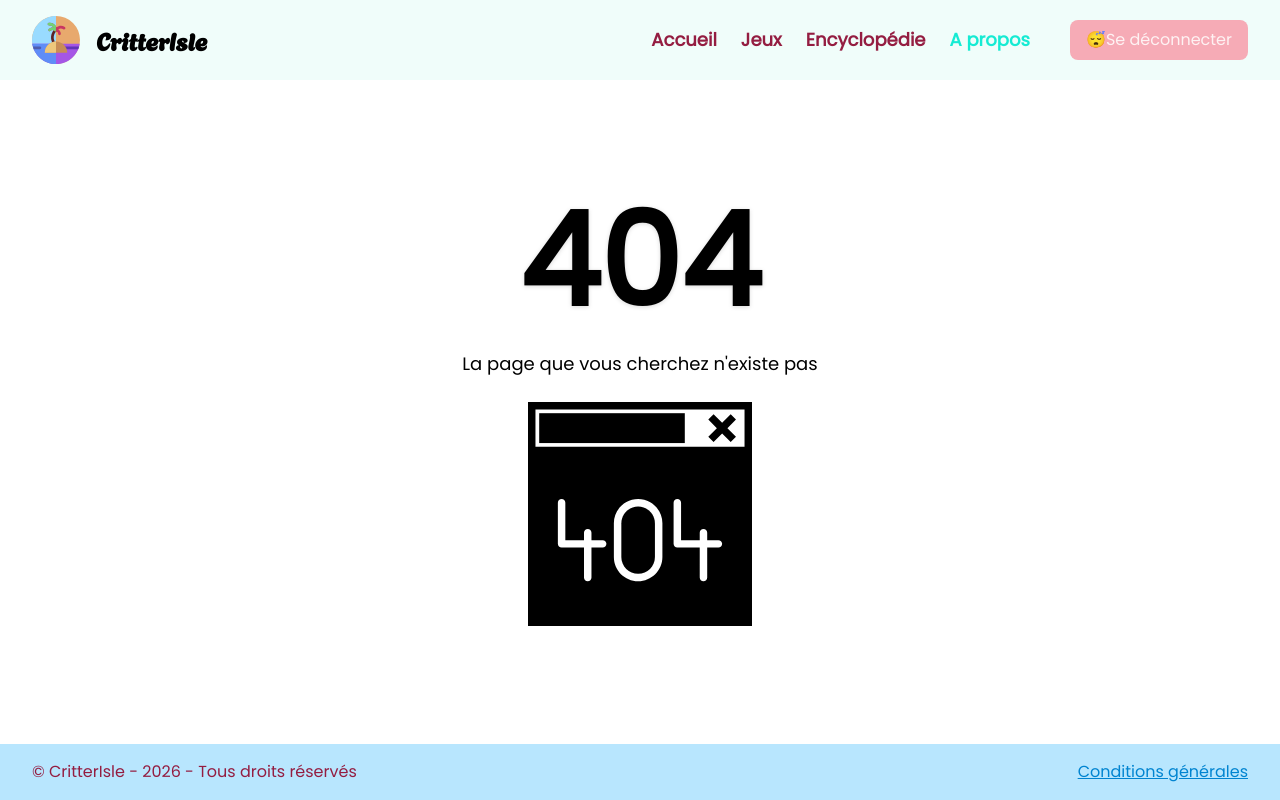
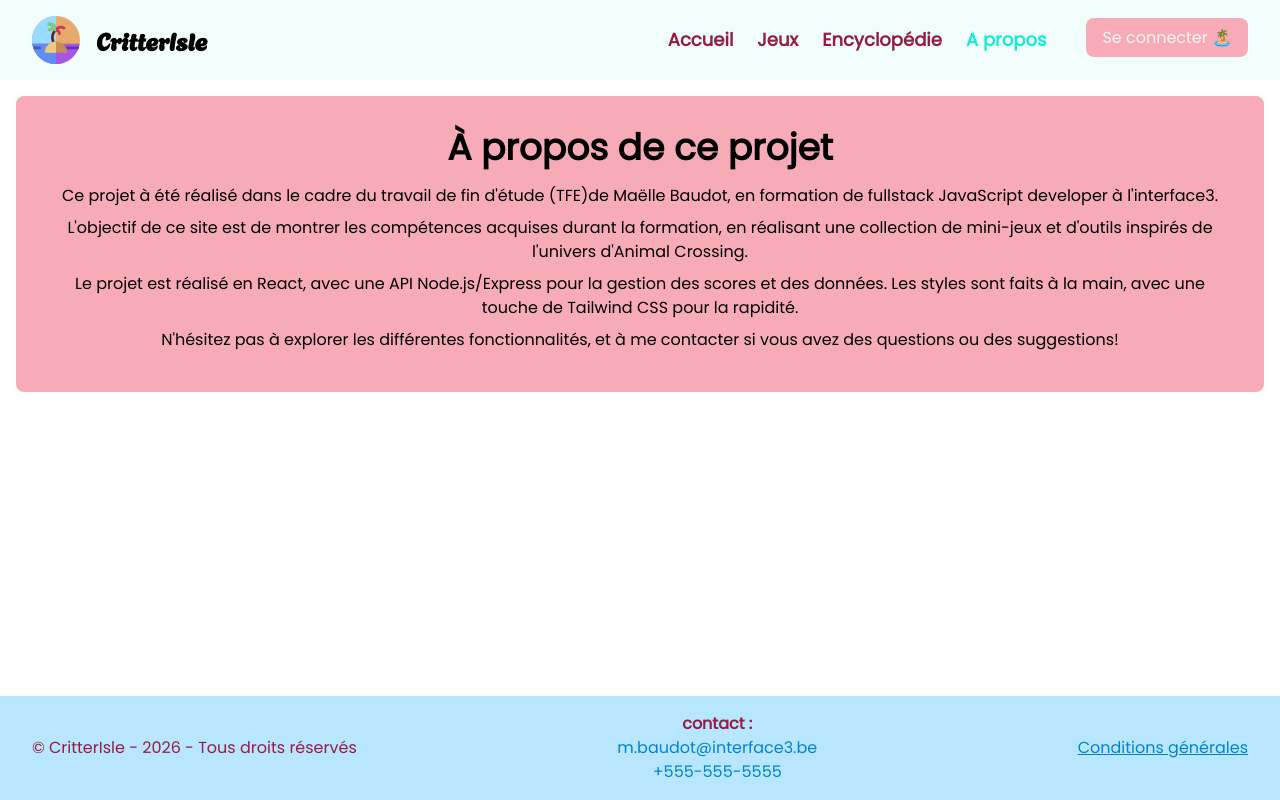
Before and after one commit to LostRibby/CritterIsle.Front, a React (Vite) app: page /about in a window 1280 px wide. Before the commit this address had no page. Built offline with nearby package versions, Linux system fonts and the light colour scheme; sample sign-in values are in the browser's storage.

Commit message:
btn login logout fixed, contact added, about page done

```diff
--- /dev/null
+++ b/src/Features/apropos/Apropos.jsx
@@ -0,0 +1,21 @@
+
+export const Apropos = () => {
+    return (
+        <div className="text-center bg-froly-300 rounded-lg  m-4 p-8 ">
+            <h1 className="text-4xl font-bold font-froly-800 mb-4">À propos de ce projet</h1>
+            <p className="text-md mb-2">
+                Ce projet à été réalisé dans le cadre du travail de fin d'étude (TFE)de Maëlle Baudot, en formation de fullstack JavaScript developer à l'interface3.
+            </p>
+
+            <p className="text-md mb-2">
+                L'objectif de ce site est de montrer les compétences acquises durant la formation, en réalisant une collection de mini-jeux et d'outils inspirés de l'univers d'Animal Crossing.
+            </p>
+            <p className="text-md mb-2">
+                Le projet est réalisé en React, avec une API Node.js/Express pour la gestion des scores et des données. Les styles sont faits à la main, avec une touche de Tailwind CSS pour la rapidité.
+            </p>
+            <p className="text-md mb-2">
+                N'hésitez pas à explorer les différentes fonctionnalités, et à me contacter si vous avez des questions ou des suggestions!
+            </p>
+        </div>
+    );
+};
--- a/src/Features/auth/Btnlogout.jsx
+++ b/src/Features/auth/Btnlogout.jsx
@@ -7,11 +7,12 @@ export function BtnLogout() {
 
     const handleLogout = () => {
         setToken(null);
+        localStorage.removeItem("token");
+        window.location.href = "/auth/login";
     }
 
     return(
         <button className='btn flex flex-row' onClick={handleLogout}>
-            <span >😴</span>
             <span className='whitespace-nowrap hidden lg:block'>Se déconnecter</span>
         </button>
     )
--- a/src/Features/auth/ProtectedPage.jsx
+++ b/src/Features/auth/ProtectedPage.jsx
@@ -3,9 +3,9 @@ import { isConnectedAtom } from "../../atoms/auth.atom";
 import { Navigate } from "react-router-dom";
 
 export function ProtectedPage({children}){
-    const isConnect = useAtomValue(isConnectedAtom);
+    const isConnected = useAtomValue(isConnectedAtom);
 
-    if(!isConnect){
+    if(!isConnected){
         return <Navigate to='/auth/login' replace/>
 
     }
--- a/src/Features/game/fishingGame.jsx
+++ b/src/Features/game/fishingGame.jsx
@@ -100,10 +100,11 @@ const saveScore = async (newScore) => {
         try {
             await axios.post(
                 "http://localhost:3000/api/Score",
+
                 {
-                token,
-                score: newScore,
-            },
+                    score: newScore
+                }
+                ,
                 {
                     headers: {
                         Authorization: `Bearer ${token}`,
@@ -118,13 +119,12 @@ const saveScore = async (newScore) => {
         }
     };
 
-const catchFish = (fish) => {
+    const catchFish = async (fish) => {
         if (gameOver) return;
 
         const updatedScore = score + fish.points;
 
         setScore(updatedScore);
-    saveScore(updatedScore);
 
         setMessage(
             `${fish.name} attrapé ! +${fish.points} points !`
@@ -134,6 +134,20 @@ const catchFish = (fish) => {
             prev.filter((f) => f.id !== fish.id)
         );
     };
+
+    const bestScore = (newScore) => {
+        const savedBest = localStorage.getItem("bestScore-fishingGame");
+        const best = savedBest ? JSON.parse(savedBest) : 0;
+        if (newScore > best) {
+            localStorage.setItem("bestScore-fishingGame", JSON.stringify(newScore));
+        }
+    };
+    useEffect(() => {
+        if (gameOver && score > 0) {
+            saveScore(score);
+            bestScore(score);
+        }
+    }, [gameOver, score]);
 
     const restartGame = () => {
         setScore(0);
@@ -163,7 +177,9 @@ return (
                     <span>🏆 Score : {score}</span>
                     <span>⏳ Temps : {timeLeft}s</span>
                 </div>
-
+                <div className="flex text-xl text-blue-950 font-semibold mb-2">
+                    <span>🏅 Meilleur Score : {localStorage.getItem("bestScore-fishingGame")||0}</span>
+                </div>
 
                 <div className="relative h-112.5 bg-blue-400 rounded-3xl overflow-hidden border-4 border-blue-200 shadow-inner">
                     <div className="absolute inset-0 opacity-20 bg-[radial-gradient(circle,white_1px,transparent_1px)] bg-size[25px_25px]" />
--- a/src/layout/components/footer.jsx
+++ b/src/layout/components/footer.jsx
@@ -2,6 +2,17 @@ export const Footer = () =>{
     return(
         <footer className='bg-sky-200 py-4 px-8 flex justify-between items-center'>
         <p className="text-froly-800">&copy; CritterIsle - 2026 - Tous droits réservés</p>
+        <div className="flex flex-col">
+            <p className="text-froly-800 font-semibold flex justify-center items-center">contact :</p>
+            <ul>
+                <li>
+                    <a className="text-sky-600 transition-duration-100 no-underline hover:text-main-700 flex justify-center items-center" href="mailto:m.baudot@interface3.be">m.baudot@interface3.be</a>
+                </li>
+                <li>
+                    <a className="text-sky-600 transition-duration-100 no-underline hover:text-main-700 flex justify-center items-center" href="tel:+55555555">+555-555-5555</a>
+                </li>
+            </ul>
+        </div>
         <div>
             <a className="text-sky-600 transition-duration-100 hover:text-main-700 underline" href="">Conditions générales</a>
         </div>
--- a/src/layout/components/header.jsx
+++ b/src/layout/components/header.jsx
@@ -1,11 +1,13 @@
 import { useAtomValue } from "jotai";
 import { NavLink } from "react-router";
-import { isConnectedAtom } from "../../atoms/auth.atom";
+import {isConnectedAtom} from "../../atoms/auth.atom"
 import { BtnLogout } from "../../Features/auth/Btnlogout";
 import logo from "../../../public/images/island.svg"
 import { useNavigate } from "react-router";
+
 export const Header = () => {
-    const isConnect = useAtomValue(isConnectedAtom);
+
+    const isConnected = useAtomValue(isConnectedAtom);
     const navigate = useNavigate()
     return (
         <header className="flex justify-between items-center py-4 px-8 bg-teal-50">
@@ -34,8 +36,8 @@ export const Header = () => {
                 </ul>
                 <ul>
                     <li>
-                        {isConnect ? (
-                            <NavLink className="btn" to="auth/login"><span>Se connecter 🏝️</span></NavLink>
+                        {!isConnected ? (
+                            <NavLink className="btn" to="/auth/login"><span>Se connecter 🏝️</span></NavLink>
                         ):(
                             <BtnLogout/>
                         )}
--- a/src/routes.jsx
+++ b/src/routes.jsx
@@ -11,6 +11,7 @@ import { GameHome } from "./Features/game/GameHome";
 import BtnInsectes from "./Features/Encyclopedia/component/Btninsectes";
 import BtnPoissons from "./Features/Encyclopedia/component/BtnPoissons";
 import BtnDSC from "./Features/Encyclopedia/component/BtnDSC";
+import { Apropos } from "./Features/apropos/Apropos";
 
 /**
  * @type {import("react-router").RouteObject}
@@ -72,6 +73,10 @@ export const routes = [
                 ]
             },
             {
+                path: 'about',
+                element: <Apropos />
+            },
+            {
                 path: '*',
                 element: <NotFound />
             }
```
Lines whose indentation alone changed are shown as unchanged.
